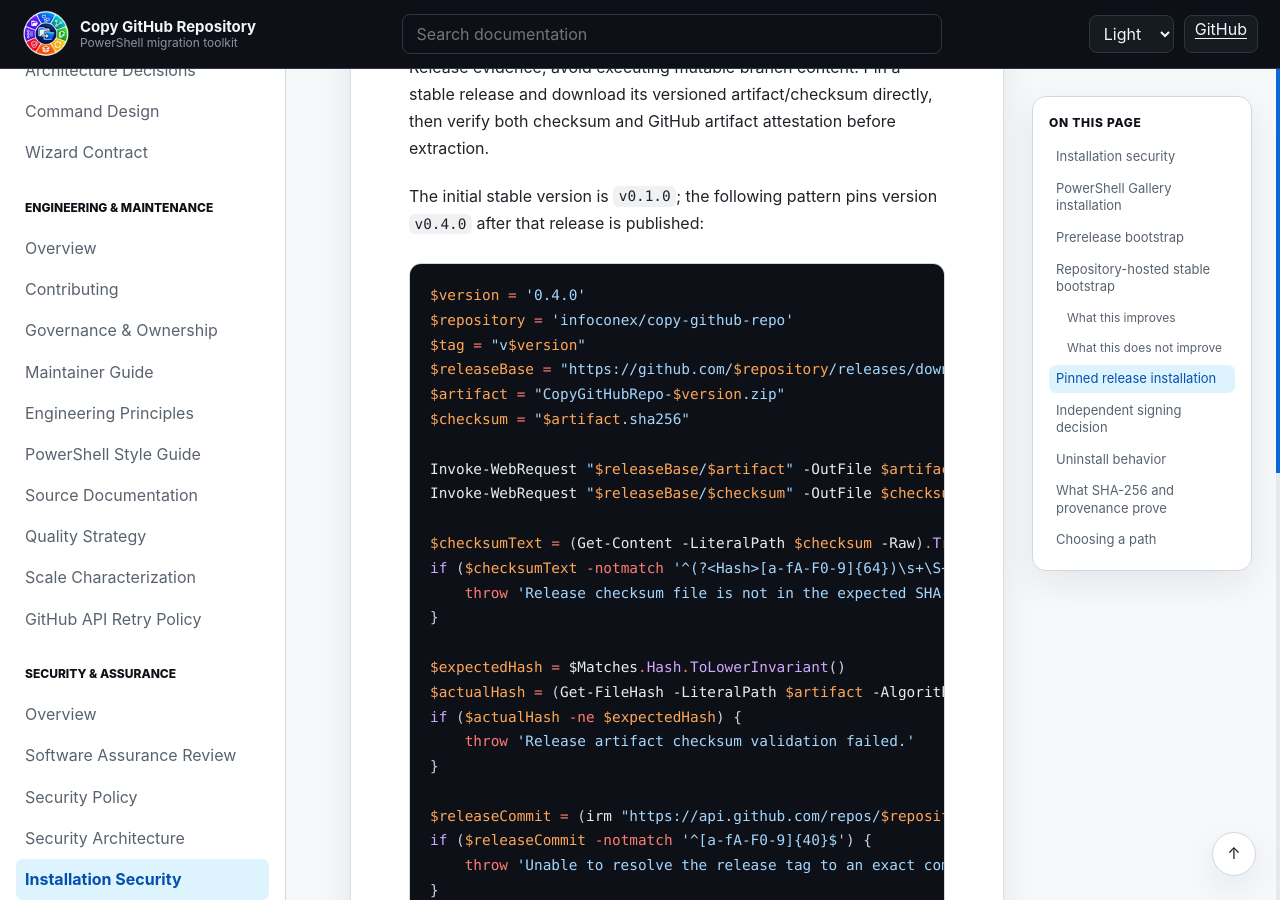
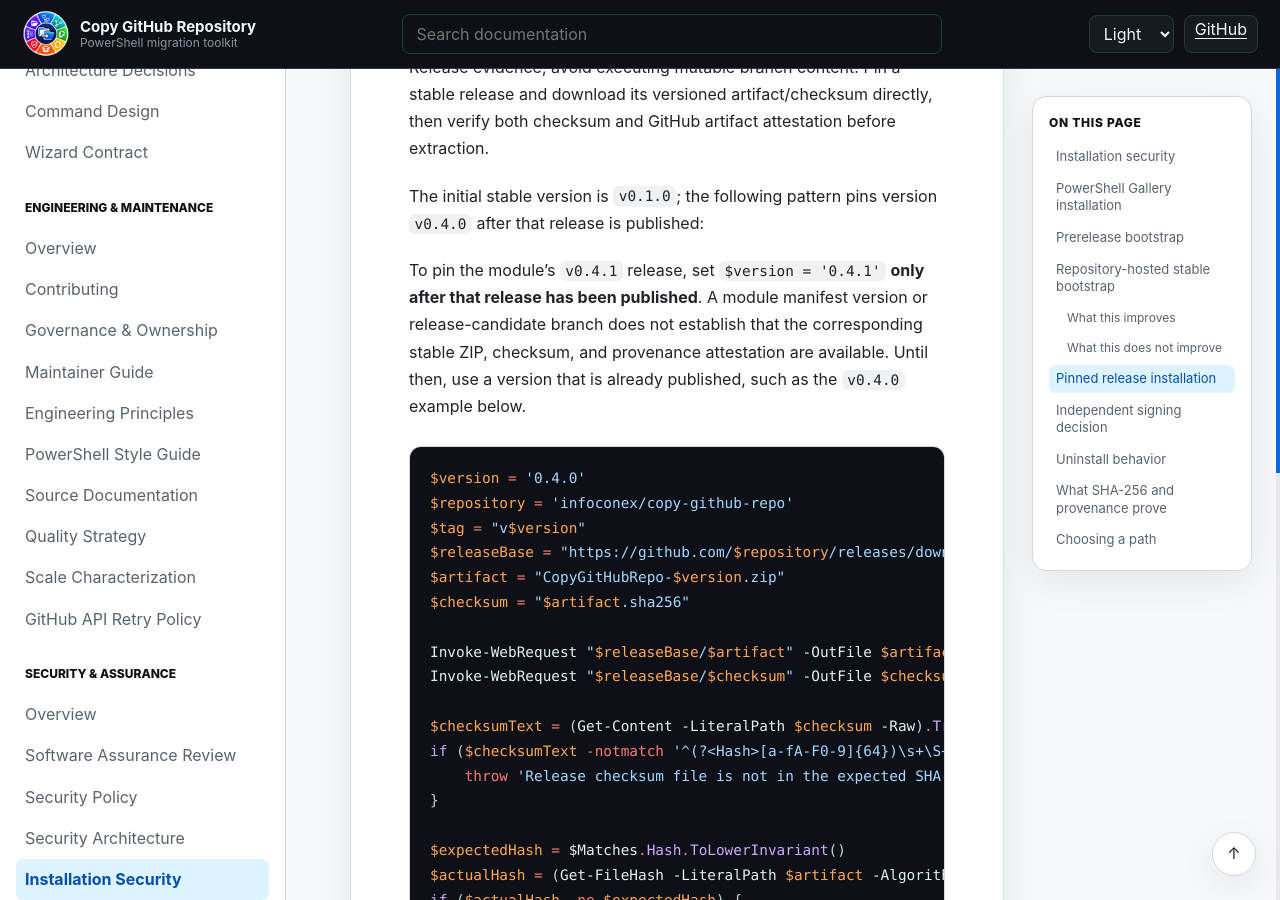
Before and after one commit to infoconex/copy-github-repo, a Jekyll site: the page built from docs/security/installation-security.md, in a window 1280 px wide and 900 px high, scrolled down 4646 px. Built offline with Jekyll 4.4.1, drawn with Linux system fonts in a browser that asks for light colours.

Commit message:
docs: align pinned release trust guidance with 0.4.1 (#144)

````diff
--- a/docs/security/installation-security.md
+++ b/docs/security/installation-security.md
@@ -111,6 +111,8 @@ Therefore the convenience bootstrap remains inside the trust boundary even thoug
 For a higher-assurance stable install using the project's GitHub Release evidence, avoid executing mutable branch content. Pin a stable release and download its versioned artifact/checksum directly, then verify both checksum and GitHub artifact attestation before extraction.
 
 The initial stable version is `v0.1.0`; the following pattern pins version `v0.4.0` after that release is published:
+
+To pin the module's `v0.4.1` release, set `$version = '0.4.1'` **only after that release has been published**. A module manifest version or release-candidate branch does not establish that the corresponding stable ZIP, checksum, and provenance attestation are available. Until then, use a version that is already published, such as the `v0.4.0` example below.
 
 ```powershell
 $version = '0.4.0'
````
